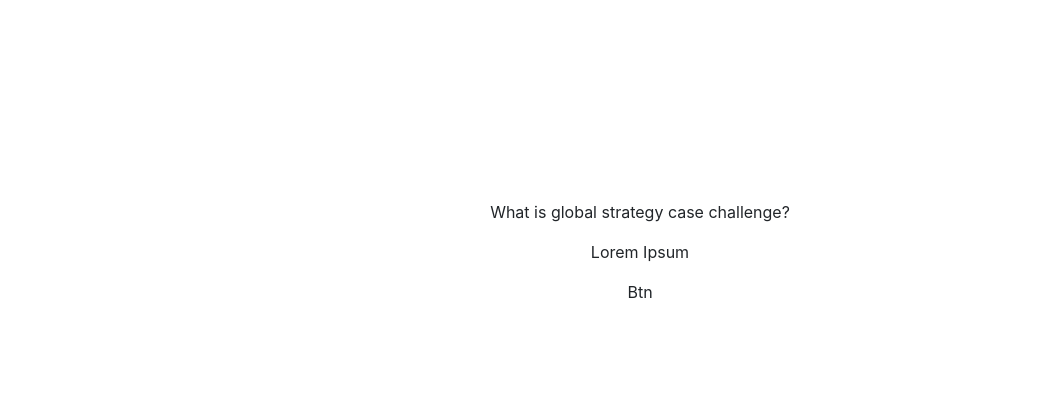
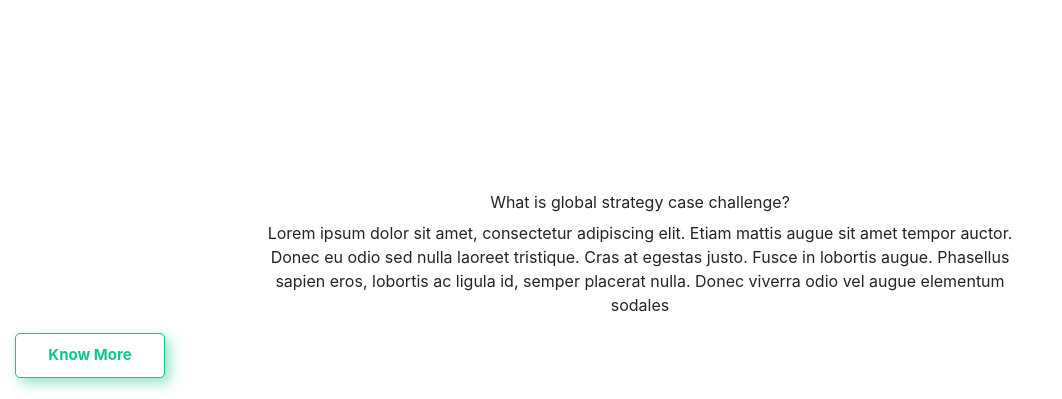
Before and after one commit to nikhilmuz/ShARE_IITR, a PHP site: page / in a window 1280 px wide. Shown: the part 401-800 px from the top of the page, without its empty margins (0-1062 px from the left). Run offline with PHP 8.4, Linux system fonts and the light colour scheme.

Commit message:
Added contents

```diff
--- a/assets/css/home.css
+++ b/assets/css/home.css
@@ -20,3 +20,9 @@
     clear: both;
     height: 450px;
 }
+
+.info-disc{
+    padding-right: 20%;
+    padding-left: 20%;
+    line-height: unset;
+}
--- a/assets/css/share.css
+++ b/assets/css/share.css
@@ -3,6 +3,32 @@ body{
 	margin: 0px;
 	padding: 0px;
 }
+
+p{
+    line-height: 5px;
+}
+
+.btn{
+    width: 150px;
+    height: 45px;
+    border-radius: 5px;
+    font-weight: bold;
+    font-size: 15px;
+    box-shadow: 5px 5px 13px 0 rgba(112, 222, 183, 0.78);
+}
+
+.solid-btn{
+    border: none;
+    background-color: #0aca86;
+    color: #ffffff;
+}
+
+.empty-btn{
+    border: solid 1px #0aca86;
+    background-color: #ffffff;
+    color: #0aca86;
+}
+
 #navdiv{
 	display: flex;
 	justify-content: flex-end;
@@ -13,12 +39,15 @@ body{
 	background: #ffffff;
 	z-index: 10;
 }
-#pjflogo{
+.pjflogo{
 	height: 100%;
-	padding-right: 41px;
+	padding-right: 25px;
+}
+.sharelogo{
+    height: 80%;
 }
 #logo{
-	height: 80px;
+	height: 90%;
 	width: 300px;
 	position: absolute;
 	left: 0px;
@@ -78,7 +107,7 @@ body{
   .sidenav a {font-size: 18px;}
 }
 @media screen and (max-width: 990px) {
-	#pjflogo{
+	.pjflogo{
 		padding-right: 25px;
 	}
   .navbar-container{
@@ -106,6 +135,7 @@ body{
 	display: inline;
 	padding-right: 50px;
 }
-#sharelogo{
-	height: 80%;
+
+.active_nav{
+    color: #0BC986;
 }
--- a/index.html
+++ b/index.html
@@ -18,14 +18,14 @@
 <div class="container-fluid" >
 <div id="navdiv" class="navbar-container">
 <div id="logo">
-	<img id="pjflogo" src="assets/images/pjf_logo.png"/>
-	<img id="sharelogo" src="assets/images/share_logo.png"/>
+	<img class="pjflogo" src="assets/images/pjf_logo.png"/>
+	<img class="sharelogo" src="assets/images/share_logo.png"/>
 </div>
 	<ul class="navitems">
 		<li>About</li>
 		<li>Guidelines</li>
 		<li>Team</li>
-		<li><span style="color:#0BC986;" >Register</span></li>
+		<li><span class="active_nav">Register</span></li>
 	</ul>
 </div>
 
@@ -37,8 +37,8 @@
             <a href="#">Register</a>
         </div>
        <p class="smallnav" style="height: 100px; width:100%;">
-	<img id="pjflogo" src="assets/images/pjf_logo.png"/>
-	<img id="sharelogo" src="assets/images/share_logo.png"/>
+	<img class="pjflogo" src="assets/images/pjf_logo.png"/>
+	<img class="sharelogo" src="assets/images/share_logo.png"/>
 <span style="font-size:30px;cursor:pointer;float:right;color:black; margin-right: 80px;    position: absolute;
     top: 50%;
     transform: translate(0,-50%);" class="hambar">&#9776;</span></p>
@@ -52,17 +52,19 @@
 	</div>
 <div class="row content">
 	<div class="heading col-md-6">
-		<p style="line-height: 5px;">GLOBAL STRATEGY</p>
-		<p style="line-height: 5px;">CASE CHALLENGE</p>
-		<p style="line-height: 5px;">Lorem Ipsum</p>
-		<p style="line-height: 5px;">Lorem Ipsum</p>
+		<p>GLOBAL STRATEGY</p>
+		<p>CASE CHALLENGE</p>
+		<p>Lorem ipsum dolor sit amet, consectetur adipiscing elit.</p>
+		<p>14 December - 20 December</p>
+        <p><input type="button" value="Register Now" class="btn solid-btn"></p>
+		<p>Hurry Up! Registration closes 2 November</p>
 	</div>
 </div>
 <div class="row">
 	<div class="col-md-12">
 		<p align="center">What is global strategy case challenge?</p>
-		<p align="center">Lorem Ipsum</p>
-		<p align="center">Btn</p>
+		<p class="info-disc" align="center">Lorem ipsum dolor sit amet, consectetur adipiscing elit. Etiam mattis augue sit amet tempor auctor. Donec eu odio sed nulla laoreet tristique. Cras at egestas justo. Fusce in lobortis augue. Phasellus sapien eros, lobortis ac ligula id, semper placerat nulla. Donec viverra odio vel augue elementum sodales</p>
+        <p><input type="button" value="Know More" class="btn empty-btn"></p>
 	</div>
 </div>
 </div>
```
